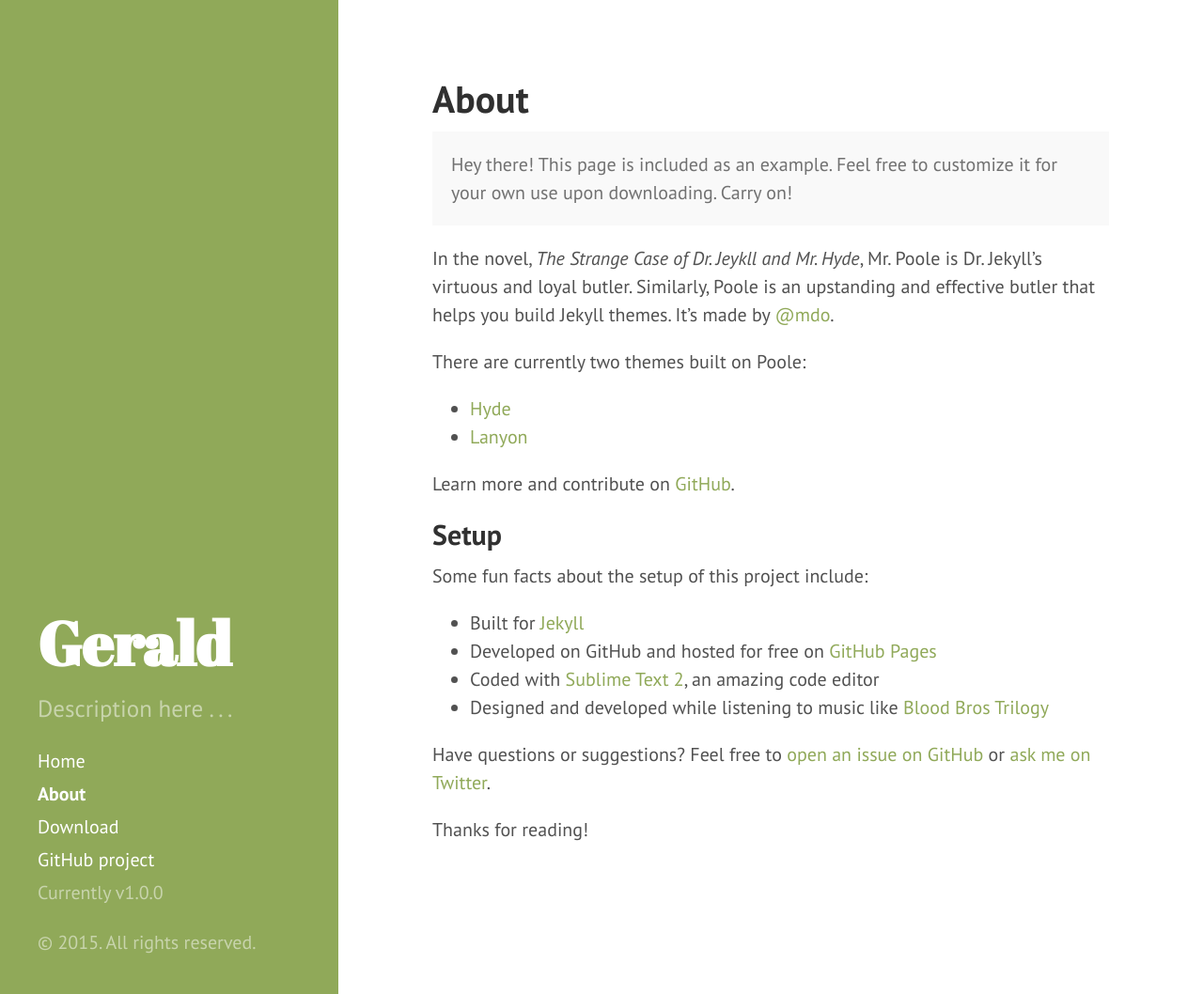
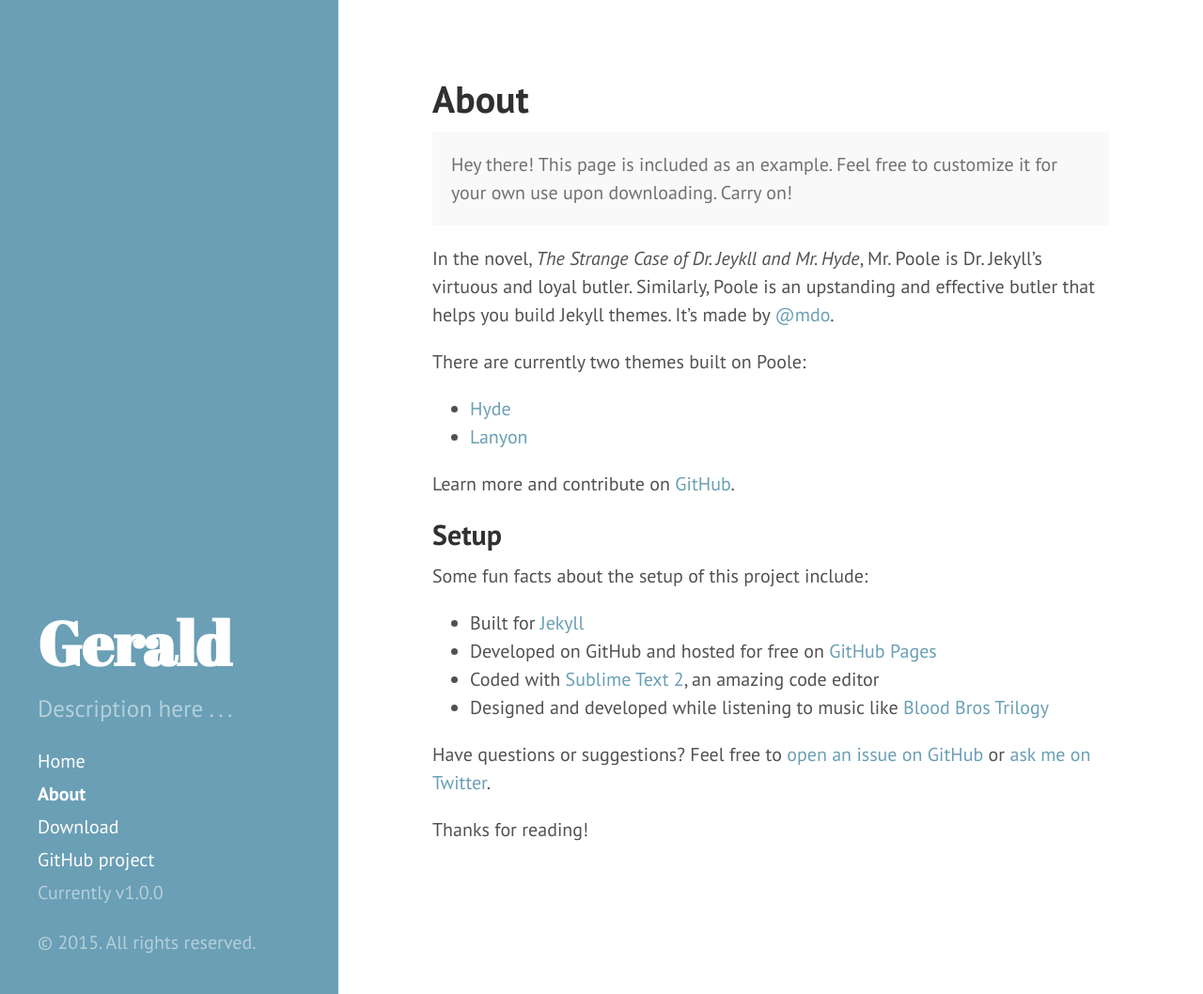
Before and after one commit to geraldnz/geraldnz.github.com, a Jekyll site: the page built from about.md, in a window 1280 px wide and 1058 px high. Shown: the whole window at 94% size. Built offline with Jekyll 4.4.1, drawn with Linux system fonts in a browser that asks for light colours; Markdown is read by kramdown in place of the engine named in the settings.

Commit message:
Update default.html

```diff
--- a/_layouts/default.html
+++ b/_layouts/default.html
@@ -3,7 +3,7 @@
 
   {% include head.html %}
 
-<body class="theme-base-0b">
+<body class="theme-base-0d">
 
     {% include sidebar.html %}
 
```
